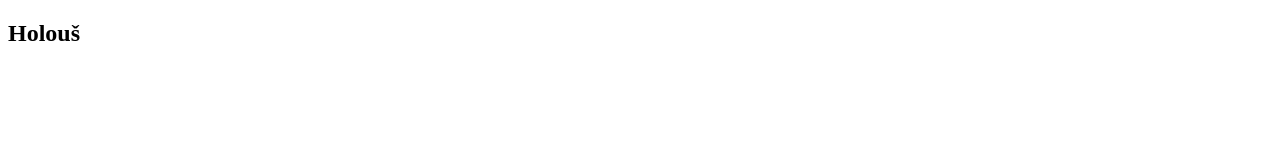
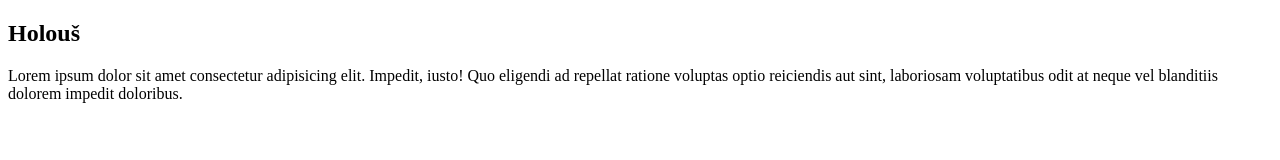
Before and after one commit to JakubHolous/holous2, a plain HTML site: page index.html in a window 1280 px wide. Drawn offline with Linux system fonts and the light colour scheme.

Commit message:
přidaní první odstavec

```diff
--- a/index.html
+++ b/index.html
@@ -6,5 +6,8 @@
 </head>
 <body>
     <h2>Holouš</h2>
+    <p>Lorem ipsum dolor sit amet consectetur adipisicing elit. Impedit, iusto! Quo eligendi ad repellat ratione
+        voluptas optio reiciendis aut sint, laboriosam voluptatibus odit at neque vel blanditiis dolorem impedit
+        doloribus.</p>
 </body>
 </html>
```
